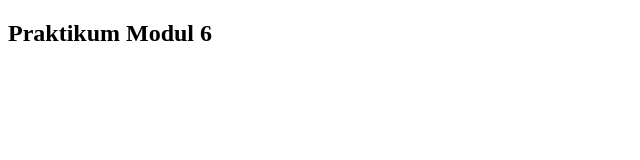
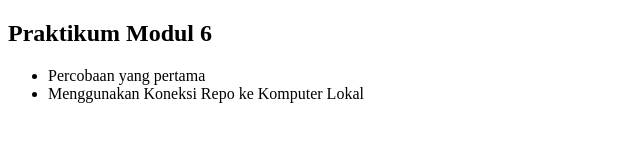
Before and after one commit to Tareeansh/prak6Cloud, a plain HTML site: page index.html in a window 1280 px wide. Shown: the whole page, without its empty margins (0-640 px from the left). Drawn offline with Linux system fonts and the light colour scheme.

Commit message:
update file index.html

```diff
--- a/index.html
+++ b/index.html
@@ -8,5 +8,9 @@
 </head>
 <body>
     <h2>Praktikum Modul 6</h2>
+    <ul>
+        <li>Percobaan yang pertama</li>
+        <li>Menggunakan Koneksi Repo ke Komputer Lokal</li>
+    </ul>
 </body>
 </html>
```
